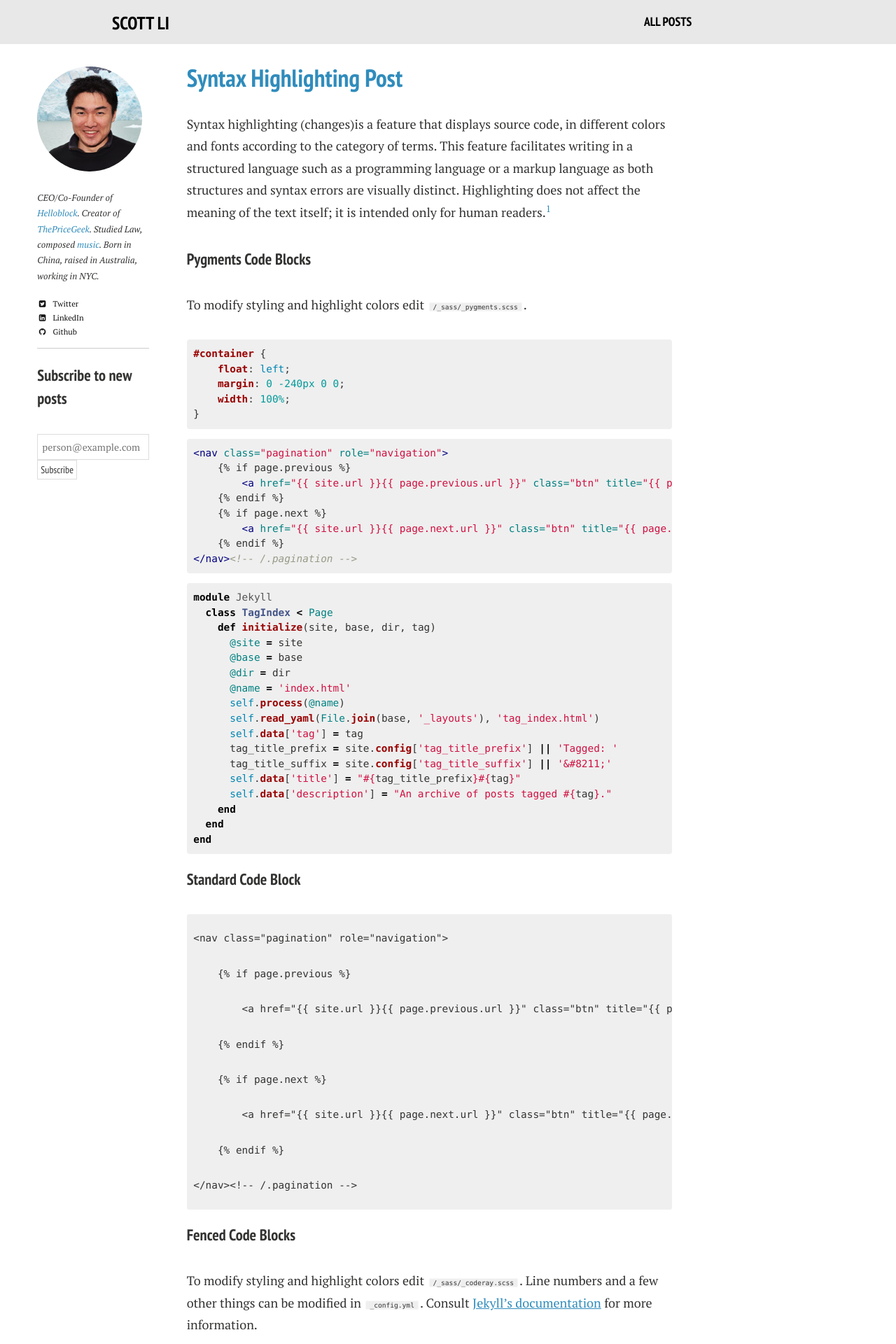
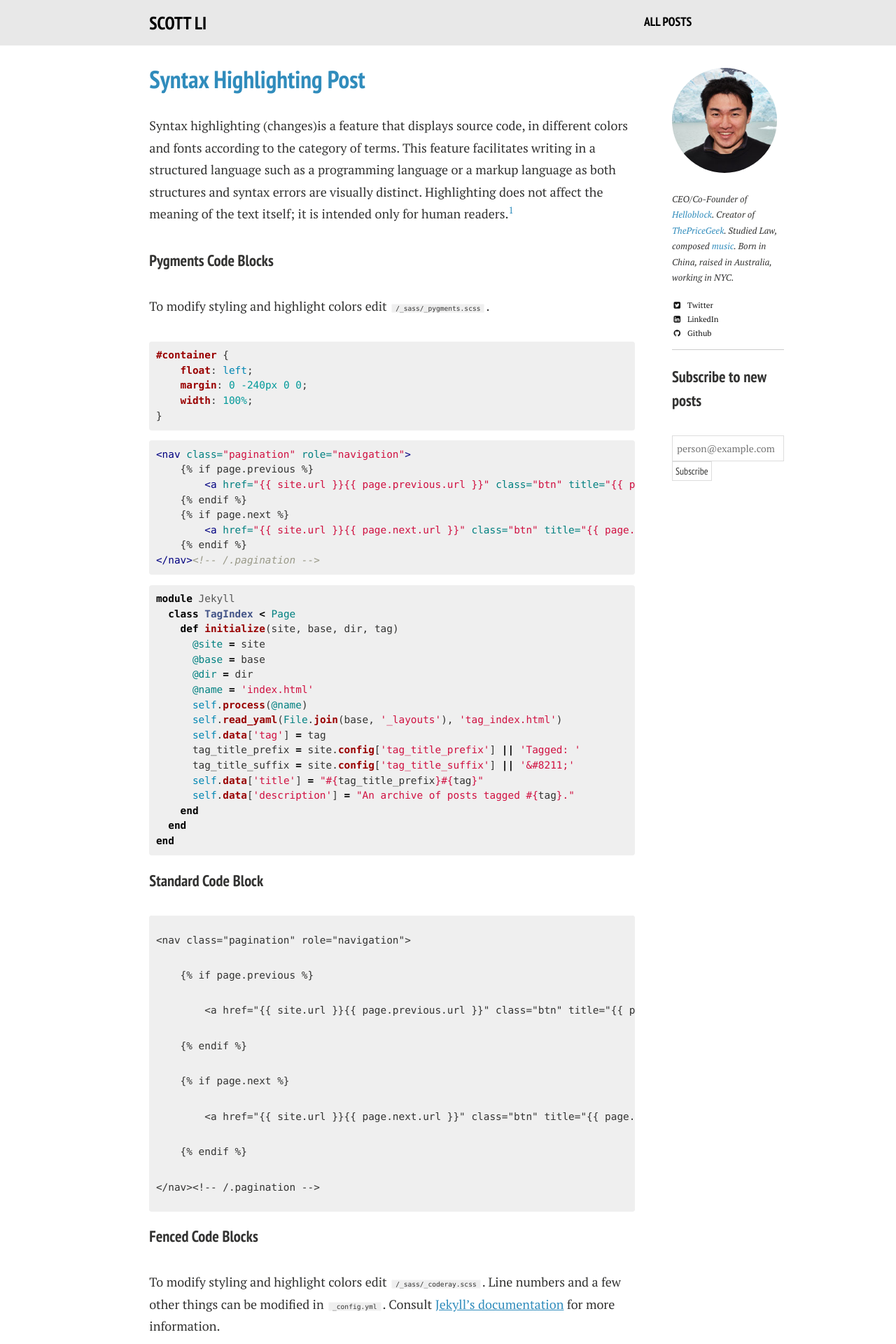
Before and after one commit to scottlingran/scottyli.github.io, a Jekyll site: the page built from index.md, in a window 1280 px wide. Shown: the top 1920 px of the page at 70% size. Built offline with Jekyll 4.4.1, drawn with Linux system fonts in a browser that asks for light colours; nearby versions of some CDN libraries; comment, search, counter and statistics services are not loaded.

Commit message:
css clean

```diff
--- a/_layouts/home.html
+++ b/_layouts/home.html
@@ -15,11 +15,6 @@
 
 
 <div id="main" role="main">
-  <div class="article-author-side">
-    {% include _author-bio.html %}
-    <hr />
-    {% include _mailchimp.html %}
-  </div>
   <div id="index">
     {% for post in site.posts limit:5 %}
     {% if post.public %}
@@ -44,6 +39,11 @@
 
     <h2 class="text-center"><a href="/posts">See All</a></h2>
   </div>
+  <div class="article-author-side">
+    {% include _author-bio.html %}
+    <hr />
+    {% include _mailchimp.html %}
+  </div>
 </div>
 
 
--- a/_sass/page.scss
+++ b/_sass/page.scss
@@ -14,7 +14,7 @@
 
 .navigation-wrapper {
  	@include container;
-   	padding: 1em 0 0em;
+ 	padding: 1em 0;
  	font-family: $heading-font;
  	font-weight: 700;
  	text-transform: uppercase;
@@ -24,46 +24,31 @@
 
 /* Site name */
 .site-name {
-	@include grid(12,10);
-	@include prefix(12,1);
-	@include suffix(12,1);
-	margin-bottom: 0em;
-	float: none;
-	display: block;
+	// margin-bottom: 0em;
+	// float: none;
+	// display: block;
 	@include font-rem(24);
 	@media #{$small} {
-		@include grid(12,2);
-		@include prefix(12,0.5);
-		@include suffix(12,0.5);
 		@include font-rem(32);
-
 		// margin-bottom: 0px;
 	}
 	@media #{$x-large} {
-		@include grid(12,1.5);
-		@include prefix(12,2);
+
 	}
 }
 
 /* Top navigation links */
 .top-navigation {
 	// @include container;
-
-	@include grid(12,10);
-	@include prefix(12,1);
-	@include suffix(12,1);
-	margin-bottom: 1em;
+	// margin-bottom: 1em;
 	float: none;
 	display: block;
 
 
 	@media #{$small} {
-		@include grid(12,9);
-		@include prefix(12,0);
-		@include suffix(12,0);
 	}
 	@media #{$x-large} {
-		@include grid(12,8);
+
 	}
 	ul {
 		float: right;
@@ -238,17 +223,13 @@ $button-size: 1.5rem;
 	.post,
 	.page {
 		@include container;
-		@include grid(12,10);
-		@include prefix(12,1);
-		@include suffix(12,1);
+		//
 		margin-bottom: 2em;
 		@media #{$small} {
-			@include grid(12,6);
-			@include prefix(12,0);
-			@include suffix(12,0);
+
 		}
 		@media #{$x-large} {
-			@include grid(12,5);
+
 		}
 	}
 }
@@ -256,17 +237,12 @@ $button-size: 1.5rem;
 /* Index listing specific styling */
 #index {
 	@include container;
-	@include grid(12,10);
-	@include prefix(12,1);
-	@include suffix(12,1);
 	margin-bottom: 2em;
 	@media #{$small} {
-		@include grid(12,6);
-		@include prefix(12,0);
-		@include suffix(12,0);
+
 	}
 	@media #{$x-large} {
-		@include grid(12,5);
+
 	}
 }
 
@@ -366,9 +342,7 @@ $button-size: 1.5rem;
 	}
 	@media #{$small} {
 		display: block;
-		@include grid(12,2);
-		@include prefix(12,0.5);
-		@include suffix(12,0.5);
+
 		h3,
 		p,
 		.author-social {
@@ -395,8 +369,7 @@ $button-size: 1.5rem;
 		}
 	}
 	@media #{$x-large} {
-		@include grid(12,1.5);
-		@include prefix(12,1.5);
+
 	}
 }
 
@@ -435,98 +408,6 @@ $button-size: 1.5rem;
 	}
 }
 
-/* Table of contents */
-.toc {
-	font-size: 95%;
-	@media #{$large} {
-		display: block;
-		@include grid(12,2);
-		@include prefix(12,0.5);
-		@include suffix(12,0.5);
-		position: absolute;
-		top: 5.5em;
-		right: 0;
-		background-color: $white;
-	}
-	header {
-		background: lighten($black, 10);
-	}
-	h3 {
-		margin: 0;
-		padding: 5px 10px;
-		color: $white;
-		@include font-rem(16);
-		text-transform: uppercase;
-		&:hover {
-			cursor: pointer;
-		}
-	}
-	ul {
-		margin: 2px 0 0;
-		padding: 0;
-		line-height: 1;
-	}
-	li {
-		display: block;
-		margin: 0 0 1px 0;
-		padding: 0;
-		font-family: $heading-font;
-		list-style-type: none;
-		&:last-child {
-			border-bottom-width: 0;
-		}
-		a {
-			padding: 10px;
-			display: block;
-			color: $white;
-			text-decoration: none;
-			background: lighten($black, 30);
-			@include opacity(0.7);
-			@include transition(opacity 0.2s ease-in-out);
-			&:hover {
-				@include opacity(1);
-			}
-		}
-		ul {
-			margin: 1px 0 0;
-			li a {
-				padding-left: 20px;
-			}
-		}
-	}
-}
-
-/* TOC trigger for collapsing */
-#drawer {
-	max-height: 100%;
-	overflow: hidden;
-	&.js-hidden {
-		max-height: 0;
-	}
-}
-
-/* Image grid - not used */
-.image-grid {
-	@include clearfix;
-	list-style: none;
-	margin: 0 0 1em;
-	padding: 0;
-	li {
-		@include grid(12,6);
-		@media #{$micro} {
-			width: 33.333333%;
-		}
-		@media #{$small} {
-			width: 25%;
-		}
-		@media #{$medium} {
-			width: 20%;
-		}
-		@media #{$large} {
-			width: 16.666666666%;
-		}
-	}
-}
 
 /* Recent grid - not used */
 .recent-grid {
@@ -626,31 +507,6 @@ $button-size: 1.5rem;
 	}
 }
 
-/* Related articles list */
-.related-articles {
-	@include grid(12,10);
-	@include prefix(12,1);
-	@include suffix(12,1);
-	margin-bottom: 2em;
-	@media #{$small} {
-		@include grid(12,6);
-		@include prefix(12,3);
-		@include suffix(12,3);
-	}
-	@media #{$x-large} {
-		@include grid(12,4.5);
-		@include prefix(12,4);
-		@include suffix(12,3.5);
-	}
-	h4 {
-		text-transform: uppercase;
-		margin-bottom: 0;
-	}
-	li {
-		margin-bottom: 0;
-	}
-}
-
 /*
    Browser upgrade alert
    ========================================================================== */
@@ -719,49 +575,78 @@ $button-size: 1.5rem;
 // Grid OVERRIDE
 
 .site-name {
+	@include grid(12,10);
+	@include prefix(12,1);
+	@include suffix(12,1);
+
 	@media #{$small} {
-		@include grid(12,2);
-		@include prefix(12,1.5);
-		@include suffix(12,0.5);
+		@include grid(12,5.5);
+		@include prefix(12,2);
+		@include suffix(12,0);
 	}
 
 	@media #{$large} {
-		@include grid(12,1.5);
-		@include prefix(12,1.5);
-		@include suffix(12,0.5);
+		@include grid(12,5.5);
+		@include prefix(12,2);
+		@include suffix(12,0);
 	}
 
 	@media #{$x-large} {
-		@include grid(12,1.5);
-		@include prefix(12,1.5);
-		@include suffix(12,0.5);
+		@include grid(12,5.5);
+		@include prefix(12,2);
+		@include suffix(12,0);
 	}
 }
 
 .top-navigation {
 	@media #{$small} {
-		@include grid(12,8);
+		@include grid(12,2);
 		@include prefix(12,0);
 		@include suffix(12,0);
 	}
 
 	@media #{$large} {
-		@include grid(12,6);
+		@include grid(12,2);
 		@include prefix(12,0);
 		@include suffix(12,0);
 	}
 
 	@media #{$x-large} {
-		@include grid(12,6);
+		@include grid(12,2);
 		@include prefix(12,0);
 		@include suffix(12,0);
 	}
 
 }
 
+#main .post, #main .page, #index {
+	@include grid(12,10);
+	@include prefix(12,1);
+	@include suffix(12,1);
+
+	@media #{$small} {
+		@include grid(12,8);
+		@include prefix(12,2);
+		@include suffix(12,0);
+	}
+
+	@media #{$large} {
+		@include grid(12,6.5);
+		@include prefix(12,2);
+		@include suffix(12,0);
+	}
+
+	@media #{$x-large} {
+		@include grid(12,6);
+		@include prefix(12,2);
+		@include suffix(12,0);
+	}
+}
+
+
 .article-author-side {
 	@media #{$small} {
-		@include grid(12,2);
+		@include grid(12,10);
 		@include prefix(12,0.5);
 		@include suffix(12,0.5);
 	}
@@ -772,31 +657,11 @@ $button-size: 1.5rem;
 	}
 	@media #{$x-large} {
 		@include grid(12,1.5);
-		@include prefix(12,1);
+		@include prefix(12,0.5);
 		@include suffix(12,0.5);
 	}
 }
 
-
-#main .post, #main .page, #index {
-	@media #{$small} {
-		@include grid(12,8);
-		@include prefix(12,0);
-		@include suffix(12,0);
-	}
-
-	@media #{$large} {
-		@include grid(12,6.5);
-		@include prefix(12,0);
-		@include suffix(12,0);
-	}
-
-	@media #{$x-large} {
-		@include grid(12,6);
-		@include prefix(12,0);
-		@include suffix(12,0);
-	}
-}
 
 .footer-wrap footer {
 	// @include grid(12,10);
```
Also changed, not shown: _layouts/post-index.html (+5 -5 lines), _layouts/post.html (+5 -5 lines). Lines whose indentation alone changed are shown as unchanged.
